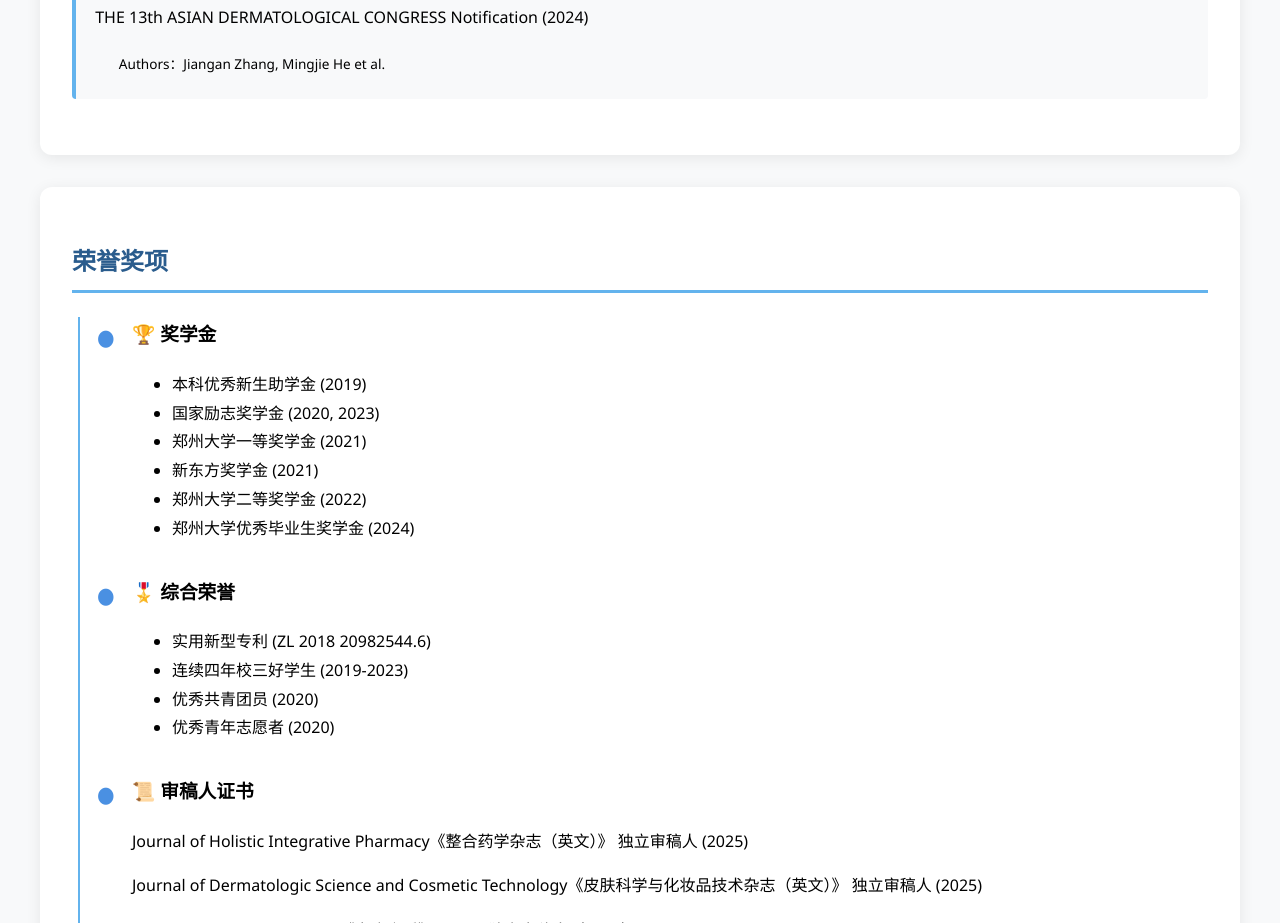
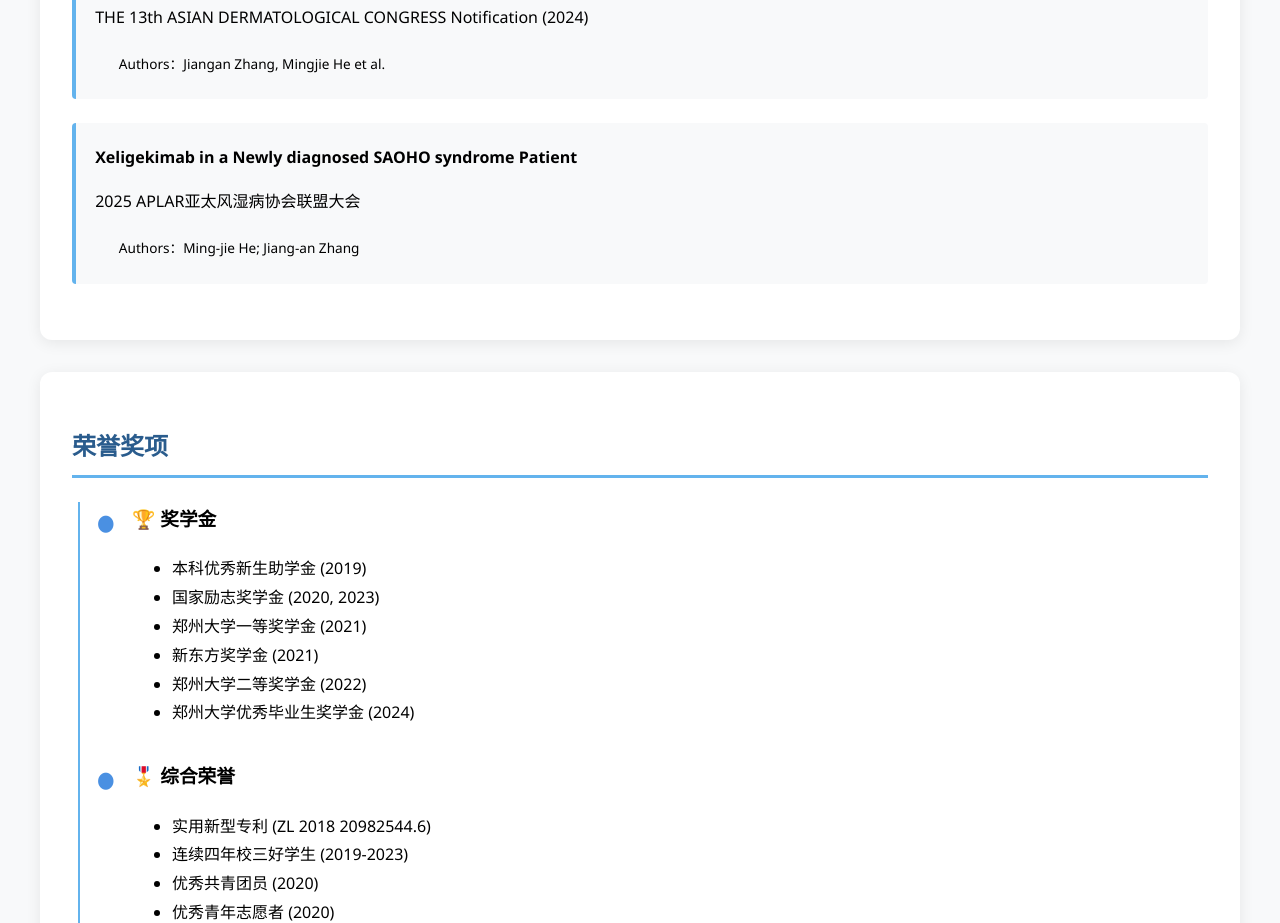
Before and after one commit to Hemingjie2001/Hemingjie2001, a plain HTML site: page index.html in a window 1280 px wide. Shown: the part 3799-4722 px from the top of the page. Drawn offline with Linux system fonts and the light colour scheme.

Commit message:
Update index.html

```diff
--- a/index.html
+++ b/index.html
@@ -270,6 +270,11 @@
             <p>THE 13th ASIAN DERMATOLOGICAL CONGRESS Notification (2024)</p>
             <span class="badge">Authors：Jiangan Zhang, Mingjie He et al.</span>
         </li>
+        <li class="publication-item">
+            <strong>Xeligekimab in a Newly diagnosed SAOHO syndrome Patient</strong>
+            <p>2025 APLAR亚太风湿病协会联盟大会</p>
+            <span class="badge">Authors：Ming-jie He; Jiang-an Zhang</span>
+        </li>
     </ul>
 </div>
 
```
Lines whose indentation alone changed are shown as unchanged.
